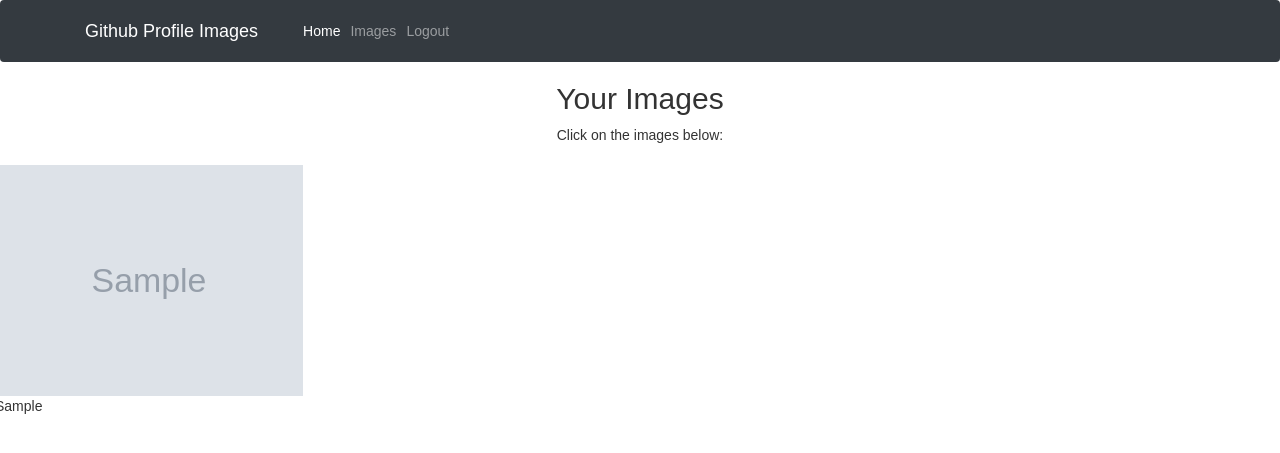
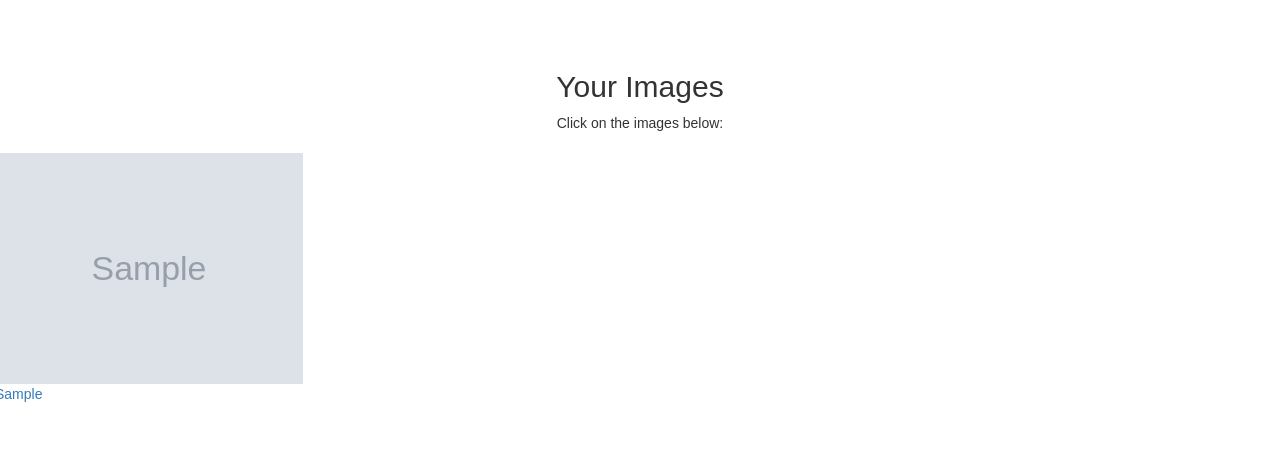
Before and after one commit to 5Z4RY/Scrapper, a Django app: template scrapper/github_scrapper/templates/images.html in a window 1280 px wide. Shown: the top 453 px of the page. Run offline with Django 5.2, Linux system fonts and the light colour scheme; the template is opened without the code that fills it: values that come from a table or form of the project are taken from there, others are empty; tables that the repository leaves empty hold one stand-in row (values such as "Sample post"); grey boxes marked "Sample" are stand-in pictures; some libraries are stand-ins or nearby versions.

Commit message:
Update images.html

```diff
--- a/scrapper/github_scrapper/templates/images.html
+++ b/scrapper/github_scrapper/templates/images.html
@@ -1,62 +1,41 @@
 <!DOCTYPE html>
 <html lang="en">
-
 <head>
-
   <meta charset="utf-8">
   <meta name="viewport" content="width=device-width, initial-scale=1, shrink-to-fit=no">
   <meta name="description" content="">
   <meta name="author" content="">
-
   <title>Github Profile Images</title>
-
-  <!-- Bootstrap core CSS -->
-  <link href="vendor/bootstrap/css/bootstrap.min.css" rel="stylesheet">
-  <link rel="stylesheet" href="https://maxcdn.bootstrapcdn.com/bootstrap/3.4.1/css/bootstrap.min.css">
-  <script src="https://ajax.googleapis.com/ajax/libs/jquery/3.5.1/jquery.min.js"></script>
-  <script src="https://maxcdn.bootstrapcdn.com/bootstrap/3.4.1/js/bootstrap.min.js"></script>
-
+  <link href="https://maxcdn.bootstrapcdn.com/bootstrap/3.4.1/css/bootstrap.min.css" rel="stylesheet">
   <style>
     * {
       box-sizing: border-box;
     }
-
     body {
       margin: 0;
       font-family: Arial;
     }
-
-/* The grid: Four equal columns that floats next to each other */
     .column {
       float: left;
       width: 25%;
       padding: 10px;
     }
-
-/* Style the images inside the grid */
     .column img {
       opacity: 0.8;
       cursor: pointer;
     }
-
     .column img:hover {
       opacity: 1;
     }
-
-/* Clear floats after the columns */
     .row:after {
       content: "";
       display: table;
       clear: both;
     }
-
-/* The expanding image container */
     .container {
       position: relative;
       display: none;
     }
-
-/* Expanding image text */
     #imgtext {
       position: absolute;
       bottom: 15px;
@@ -64,8 +43,6 @@ body {
       color: white;
       font-size: 20px;
     }
-
-/* Closable button inside the expanded image */
     .closebtn {
       position: absolute;
       top: 10px;
@@ -75,13 +52,8 @@ body {
       cursor: pointer;
     }
   </style>
-
 </head>
-
 <body>
-
-
-  <!-- Navigation -->
   <nav class="navbar navbar-expand-lg navbar-dark bg-dark static-top">
     <div class="container">
       <a class="navbar-brand" href="#">Github Profile Images</a>
@@ -94,9 +66,7 @@ body {
             <a class="nav-link" href="#">Home</a>
           </li>
           <li class="nav-item">
-            <a class="nav-link" href="#">Images
-              <span class="sr-only">(current)</span>
-            </a>
+            <a class="nav-link" href="#">Images</a>
           </li>
           <li class="nav-item">
             <a class="nav-link" href="#">Logout</a>
@@ -105,29 +75,23 @@ body {
       </div>
     </div>
   </nav>
-
-
   <div style="text-align:center">
     <h2>Your Images</h2>
     <p>Click on the images below:</p>
   </div>
-
-<!-- The four columns -->
   <div class="row">
-  {% for image in git_hub reversed %}
+    {% for image in git_hub %}
     <div class="column">
-    <img src="{{image.imagelink}}" alt="Nature" style="width:100%" onclick="myFunction(this);">
-    <p>{{image.githubuser}}</p>
+      <img src="{{ image.imagelink }}" alt="{{ image.githubuser }}" style="width:100%" onclick="myFunction(this);">
+      <p><a href="https://github.com/{{ image.githubuser }}" target="_blank">{{ image.githubuser }}</a></p>
     </div>
     {% endfor %}
   </div>
-
   <div class="container">
     <span onclick="this.parentElement.style.display='none'" class="closebtn">&times;</span>
     <img id="expandedImg" style="width:100%">
     <div id="imgtext"></div>
   </div>
-
   <script>
     function myFunction(imgs) {
       var expandImg = document.getElementById("expandedImg");
@@ -137,11 +101,5 @@ function myFunction(imgs) {
       expandImg.parentElement.style.display = "block";
     }
   </script>
-
-  <!-- Bootstrap core JavaScript -->
-  <script src="vendor/jquery/jquery.slim.min.js"></script>
-  <script src="vendor/bootstrap/js/bootstrap.bundle.min.js"></script>
-
 </body>
-
 </html>
```
Lines whose indentation alone changed are shown as unchanged.
